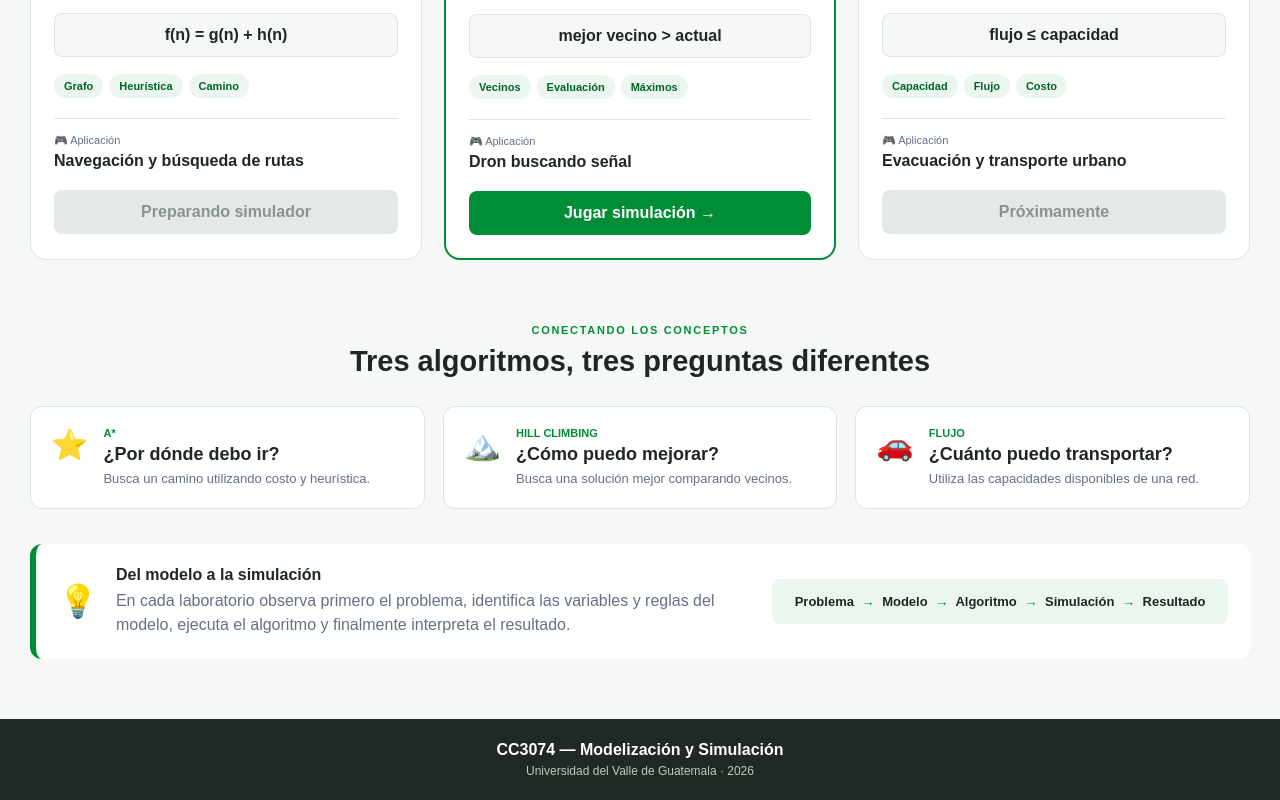
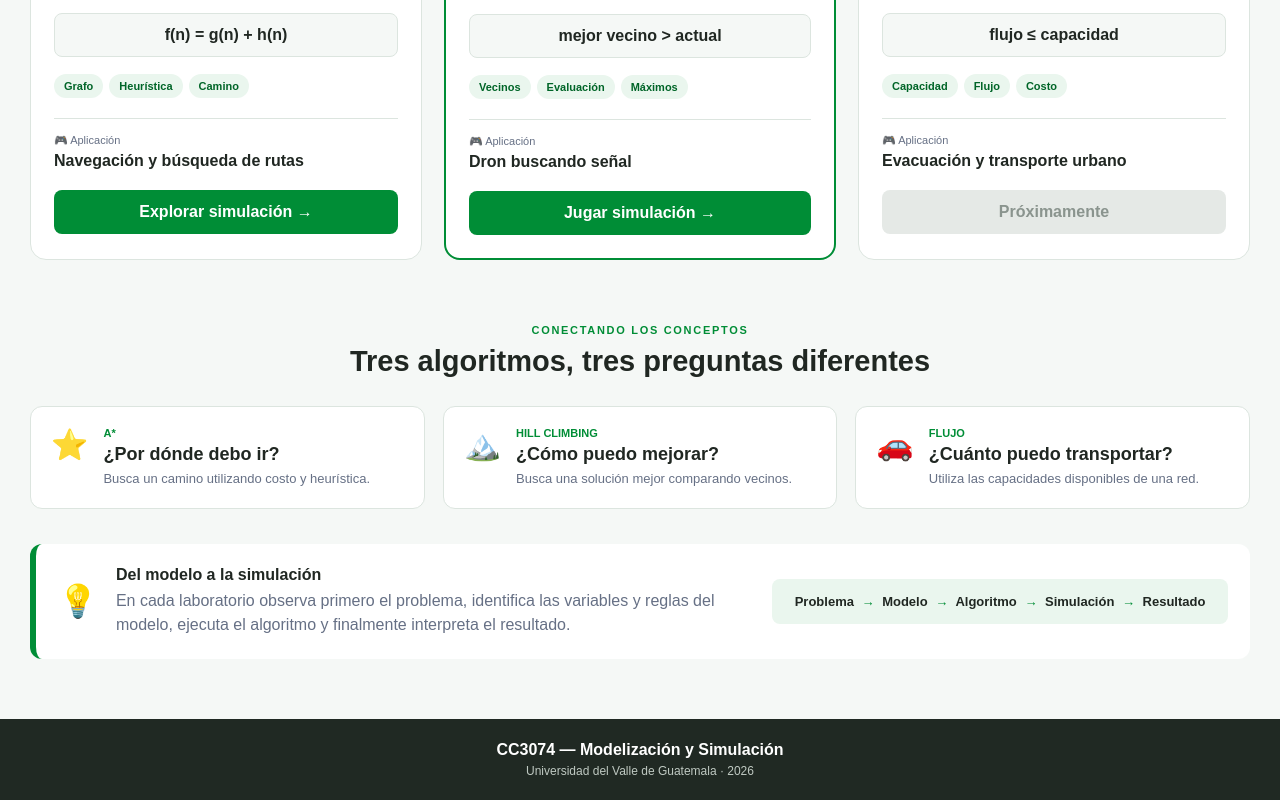
Before and after one commit to eomarroquinuvg/mod_sim_2026, a plain HTML site: page 06_busqueda_optimizacion/interactivo/index.html in a window 1280 px wide. Shown: the part 890-1690 px from the top of the page. Drawn offline with Linux system fonts and the light colour scheme.

Commit message:
Update index.html

```diff
--- a/06_busqueda_optimizacion/interactivo/index.html
+++ b/06_busqueda_optimizacion/interactivo/index.html
@@ -208,9 +208,11 @@
                     </a>
                     -->
 
-                    <div class="boton bloqueado">
-                        Preparando simulador
-                    </div>
+                    <a href="./a_estrella/" class="boton">
+
+                        Explorar simulación →
+
+                    </a>
 
                 </div>
 
```
